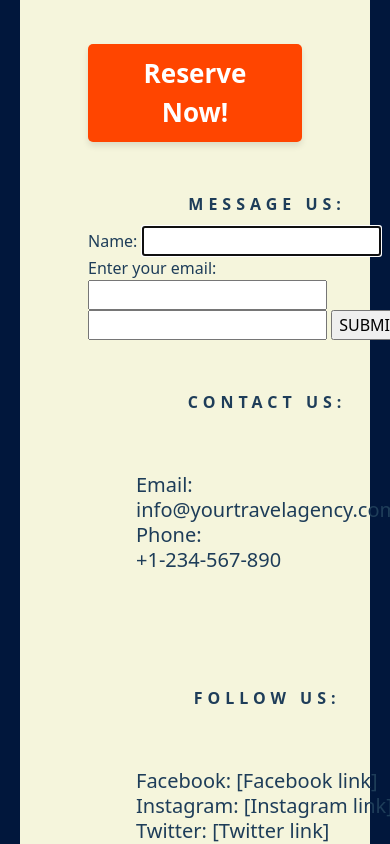
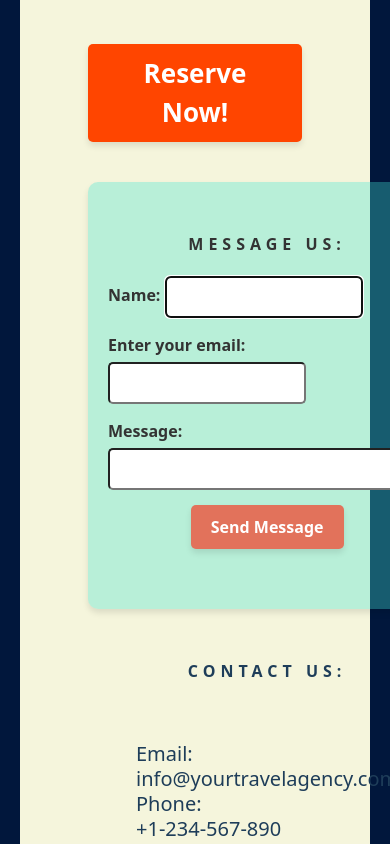
Before and after one commit to MurielCristina/Dream-Travel-Destination-Challenge, a plain HTML site: page index.html in a window 390 px wide. Shown: the part 5064-5908 px from the top of the page. Drawn offline with nearby package versions, Linux system fonts and the light colour scheme.

Commit message:
Message us forme responsive

```diff
--- a/index.html
+++ b/index.html
@@ -242,7 +242,7 @@
         </p>
         <button>Reserve Now!</button>
         <div class="grid-3-col">
-          <div>
+          <div class="form-container">
             <h4>Message us:</h4>
             <form>
               <div>
@@ -259,8 +259,16 @@
                 <label for="email">Enter your email: </label>
                 <input type="email" name="email" id="email" required />
               </div>
-              <input type="text" autocomplete="off" autofocus="off" required />
-              <input type="submit" class="button2" value="SUBMIT" />
+              <label for="message">Message:</label>
+
+              <input
+                type="text"
+                autocomplete="off"
+                autofocus="off"
+                required
+                name="message"
+              />
+              <button type="submit">Send Message</button>
             </form>
           </div>
           <div>
--- a/src/style.css
+++ b/src/style.css
@@ -340,10 +340,56 @@ button {
   text-decoration: none;
   display: block;
   margin: 0 auto;
-  margin-bottom: 20px;
+  margin-bottom: 40px;
 }
 button:hover {
   background-color: #cc3700;
 }
+.form-container {
+  background-color: #40e0d057;
+  padding: 20px;
+  border-radius: 10px;
+  box-shadow: 0 4px 6px rgba(0, 0, 0, 0.1);
+  max-width: 600px;
+  margin: 0 auto;
+}
+.form-container h4 {
+  color: #333333;
+  margin-bottom: 20px;
+  text-align: center;
+}
+.form-container form {
+  display: flex;
+  flex-direction: column;
+}
+.form-container label {
+  color: #333333;
+  font-weight: bold;
+  margin-bottom: 5px;
+}
+.form-container input {
+  padding: 10px;
+  margin-bottom: 15px;
+  border-radius: 5px;
+  font-size: 12px;
+  color: #333333;
+  background-color: #ffffff;
+}
+.form-container button {
+  background-color: #e2725b;
+  color: #ffffff;
+  padding: 10px 20px;
+  font-size: 16px;
+  font-weight: bold;
+  border: none;
+  border-radius: 5px;
+  cursor: pointer;
+  transition: background-color 0.3s ease, box-shadow 0.3s ease;
+  box-shadow: 0 4px 6px rgba(0, 0, 0, 0.1);
+}
+.form-container button:hover {
+  background-color: #c25a45;
+  box-shadow: 0 6px 8px rgba(0, 0, 0, 0.2);
+}
 /*Contact (end)*/
 /*MAIN (end)*/
```
